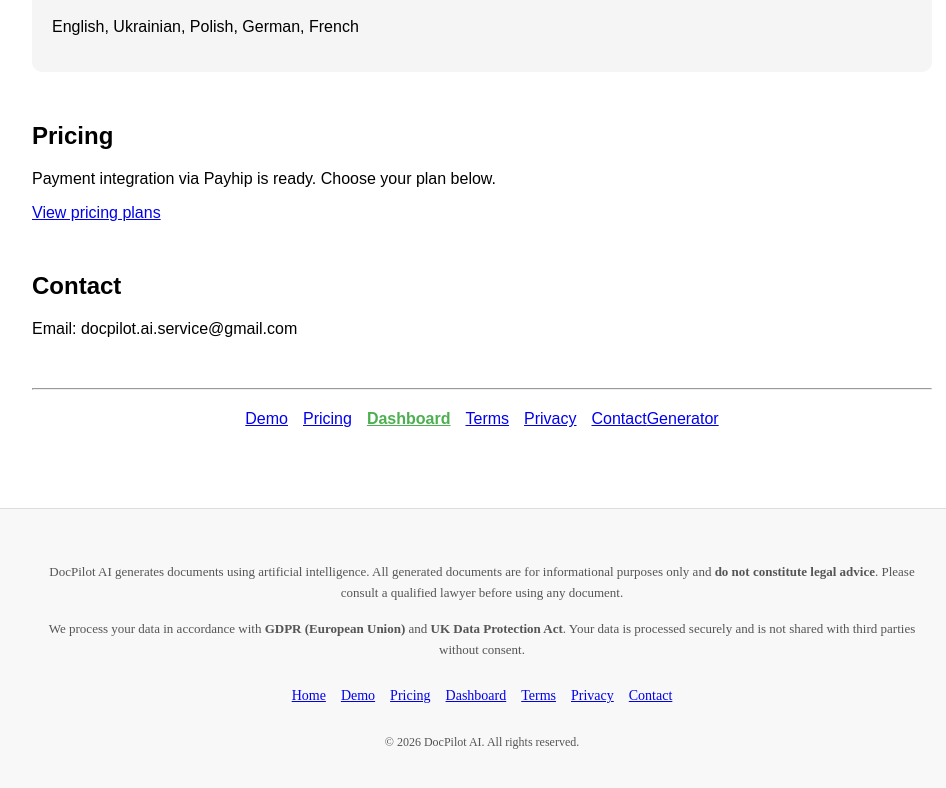
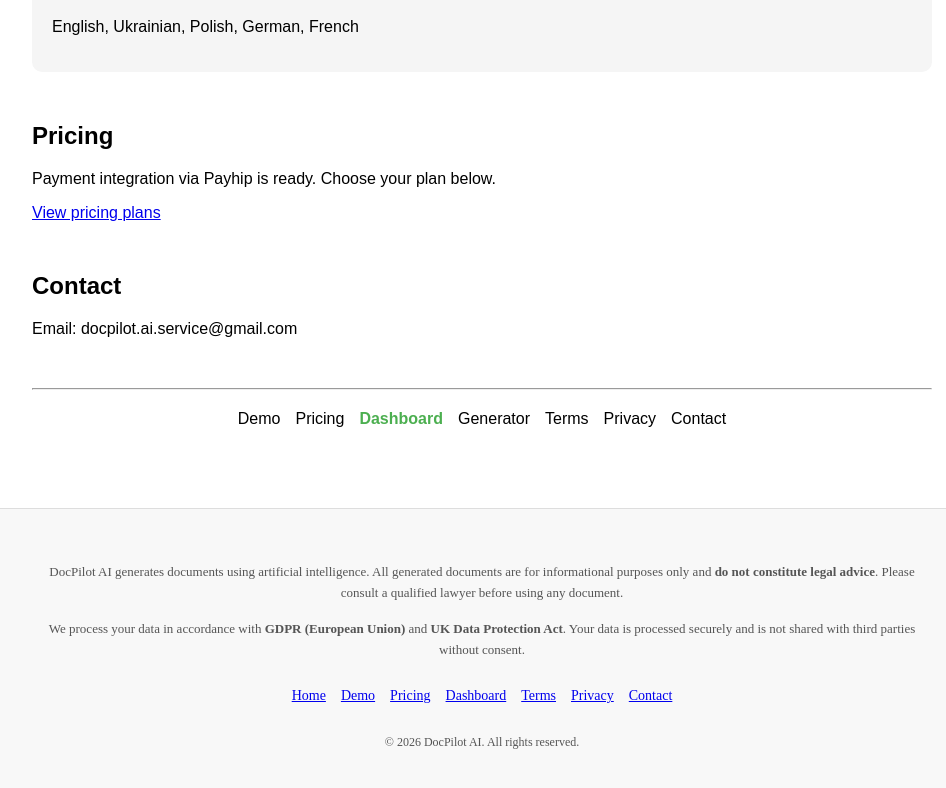
Before and after one commit to docpilot570/docpilot-ai, a Next.js app: page / in a window 1280 px wide. Shown: the part 567-1355 px from the top of the page, without its empty margins (158-1104 px from the left). Built offline with nearby package versions, Linux system fonts and the light colour scheme.

Commit message:
Update index.js

```diff
--- a/pages/index.js
+++ b/pages/index.js
@@ -1,42 +1,54 @@
 export default function Home() {
+  const linkStyle = {
+    marginRight: 15,
+    textDecoration: "none",
+    color: "#000",
+  };
+
   return (
-    <div style={{
+    <div
+      style={{
         maxWidth: 900,
         margin: "60px auto",
         fontFamily: "Arial, sans-serif",
-      padding: "0 20px"
-    }}>
-
-      <h1 style={{textAlign: "center", fontSize: 42, marginBottom: 10}}>
+        padding: "0 20px",
+      }}
+    >
+      <h1 style={{ textAlign: "center", fontSize: 42, marginBottom: 10 }}>
         DocPilot AI
       </h1>
 
-      <p style={{textAlign: "center", fontSize: 18, marginTop: 0}}>
+      <p style={{ textAlign: "center", fontSize: 18, marginTop: 0 }}>
         Business documents and reports in 5 minutes
       </p>
 
-      <div style={{textAlign: "center", marginTop: 30}}>
+      <div style={{ textAlign: "center", marginTop: 30 }}>
         <a href="/demo">
-          <button style={{
+          <button
+            style={{
               padding: "14px 28px",
               fontSize: 18,
-            cursor: "pointer"
-          }}>
+              cursor: "pointer",
+            }}
+          >
             Try Demo
           </button>
         </a>
       </div>
 
-      <div style={{
+      <div
+        style={{
           marginTop: 50,
           padding: 20,
           background: "#f5f5f5",
-        borderRadius: 10
-      }}>
+          borderRadius: 10,
+        }}
+      >
         <h2>What is DocPilot AI?</h2>
         <p>
-          DocPilot AI is an online service that helps you generate business documents using artificial intelligence.
-          You can create contracts, invoices, business proposals, letters, reports and more.
+          DocPilot AI is an online service that helps you generate business
+          documents using artificial intelligence. You can create contracts,
+          invoices, business proposals, letters, reports and more.
         </p>
 
         <h2>How it works</h2>
@@ -50,31 +62,56 @@ export default function Home() {
         <p>English, Ukrainian, Polish, German, French</p>
       </div>
 
-      <div style={{marginTop: 50}}>
+      <div style={{ marginTop: 50 }}>
         <h2>Pricing</h2>
-        <p>
-          Payment integration via Payhip is ready. Choose your plan below.
-        </p>
+        <p>Payment integration via Payhip is ready. Choose your plan below.</p>
         <p>
           <a href="/pricing">View pricing plans</a>
         </p>
       </div>
 
-      <div style={{marginTop: 50}}>
+      <div style={{ marginTop: 50 }}>
         <h2>Contact</h2>
         <p>Email: docpilot.ai.service@gmail.com</p>
       </div>
 
-      <hr style={{marginTop: 50}} />
+      <hr style={{ marginTop: 50 }} />
 
-      <div style={{marginTop: 20, fontSize: 16, textAlign: "center"}}>
-        <a href="/demo" style={{marginRight: 15}}>Demo</a>
-        <a href="/pricing" style={{marginRight: 15}}>Pricing</a>
-        <a href="/dashboard" style={{marginRight: 15, fontWeight: "bold", color: "#4CAF50"}}>Dashboard</a>
-        <a href="/terms" style={{marginRight: 15}}>Terms</a>
-        <a href="/privacy" style={{marginRight: 15}}>Privacy</a>
-        <a href="/contact">Contact</a>
-        <a href="/generator">Generator</a>
+      <div style={{ marginTop: 20, fontSize: 16, textAlign: "center" }}>
+        <a href="/demo" style={linkStyle}>
+          Demo
+        </a>
+
+        <a href="/pricing" style={linkStyle}>
+          Pricing
+        </a>
+
+        <a
+          href="/dashboard"
+          style={{
+            ...linkStyle,
+            fontWeight: "bold",
+            color: "#4CAF50",
+          }}
+        >
+          Dashboard
+        </a>
+
+        <a href="/generator" style={linkStyle}>
+          Generator
+        </a>
+
+        <a href="/terms" style={linkStyle}>
+          Terms
+        </a>
+
+        <a href="/privacy" style={linkStyle}>
+          Privacy
+        </a>
+
+        <a href="/contact" style={{ textDecoration: "none", color: "#000" }}>
+          Contact
+        </a>
       </div>
     </div>
   );
```
Lines whose indentation alone changed are shown as unchanged.
